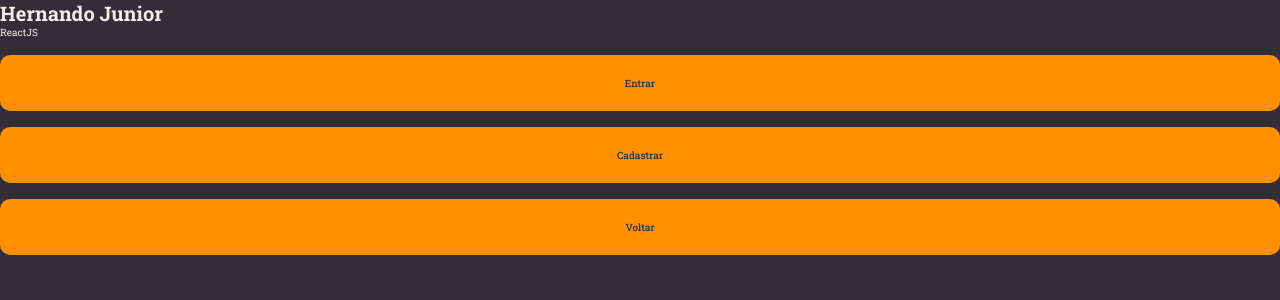
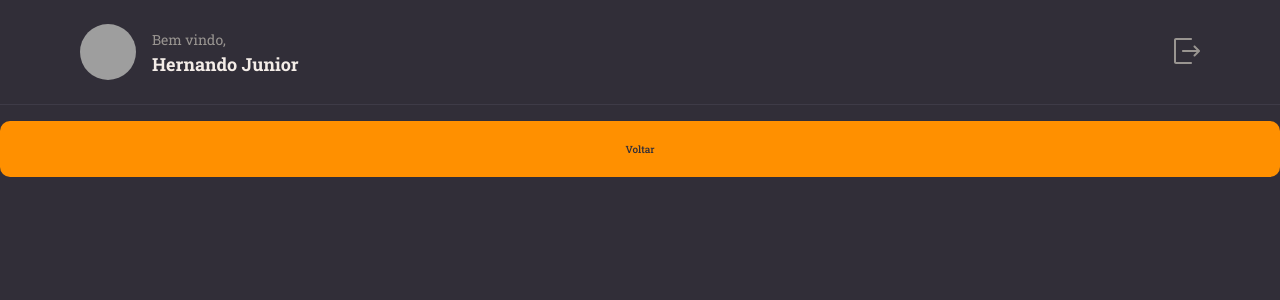
Before and after one commit to HernandoJunior/react_rocketnotes, a React (Vite) app: page / in a window 1280 px wide. Shown: the top 300 px of the page. Built offline with nearby package versions, Linux system fonts and the light colour scheme; grey boxes are pictures that could not be loaded.

Commit message:
add react-icons and header finished

```diff
--- a/package.json
+++ b/package.json
@@ -13,6 +13,7 @@
     "components": "^0.1.0",
     "react": "^18.2.0",
     "react-dom": "^18.2.0",
+    "react-icons": "^5.2.1",
     "styled": "^1.0.0",
     "styled-components": "^6.1.11"
   },
--- /dev/null
+++ b/src/components/Header/index.jsx
@@ -0,0 +1,18 @@
+import { Container, Profile, Logout } from "./style";
+import { RxExit } from "react-icons/rx";
+export function Header(){
+  return (
+    <Container>
+      <Profile>
+        <img src="https://github.com/hernandojunior.png"    alt="Imagem de perfil de Hernando"/>
+        <div>
+          <span>Bem vindo,</span>
+          <strong>Hernando Junior</strong>
+        </div>
+      </Profile>
+      <Logout>
+        <RxExit />
+      </Logout>
+    </Container>
+  )
+}
--- /dev/null
+++ b/src/components/Header/style.js
@@ -0,0 +1,55 @@
+import styled from "styled-components";
+
+export const Container = styled.header`
+  grid-area: header;
+
+  height: 105px;
+  width: 100%;
+
+  border-bottom-width: 1px;
+  border-bottom-style: solid;
+  border-bottom-color: ${({ theme }) => theme.COLORS.BACKGROUND_700};
+
+  display: flex;
+  justify-content: space-between;
+
+  padding: 0 80px;
+`
+
+export const Profile = styled.div`
+  display: flex;
+  align-items: center;
+  > img {
+    width: 56px;
+    height: 56px;
+    border-radius: 50%;
+  }
+
+  > div {
+    display: flex;
+    flex-direction: column;
+    margin-left: 16px;
+    line-height: 24px;
+  }
+
+  span{
+    font-size: 14px;
+    color: ${({ theme }) => theme.COLORS.GRAY_100};
+
+  }
+  strong {
+    font-size: 18px;
+    color: ${({ theme }) => theme.COLORS.WHITE};
+
+  }
+`
+
+export const Logout = styled.button`
+  border: none;
+  background: none;
+
+  > svg {
+    color: ${({ theme }) => theme.COLORS.GRAY_100};
+    font-size: 30px;
+  }
+`
--- a/src/pages/details/index.jsx
+++ b/src/pages/details/index.jsx
@@ -1,13 +1,11 @@
 import { Container } from "./style.js"
 import { Button } from "../../components/Button/index.jsx"
+import { Header } from "../../components/Header/index.jsx"
 
 export function Details(){
   return (
     <Container>
-      <h1>Hernando Junior</h1>
-      <span>ReactJS</span>
-      <Button title= "Entrar" />
-      <Button title= "Cadastrar" />
+      <Header></Header>
       <Button title= "Voltar" />
     </Container>
   )
--- a/src/pages/details/style.js
+++ b/src/pages/details/style.js
@@ -1,5 +1,12 @@
 import styled from 'styled-components'
 
 export const Container = styled.div `
+  width: 100%;
+  height: 100vh;
 
+  display: grid;
+  grid-template-rows: 105px auto;
+  grid-template-areas:
+  "header"
+  "content";
 `
```
Also changed, not shown: src/components/Button/index.jsx (+5 -3 lines), 1 other file (tests, documents, lock files or other folders).
